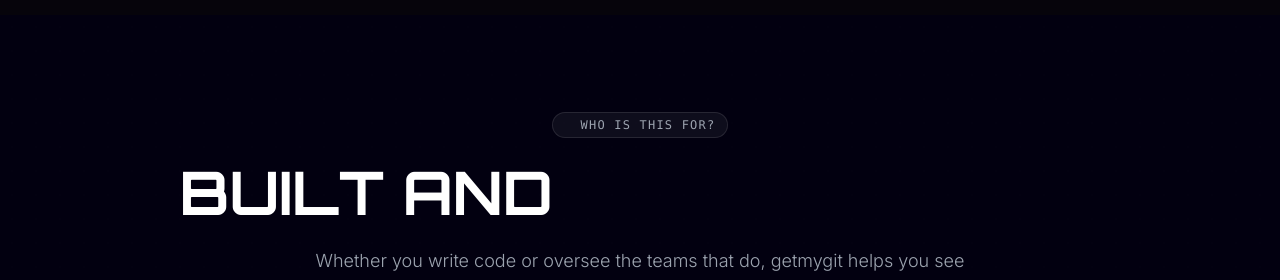
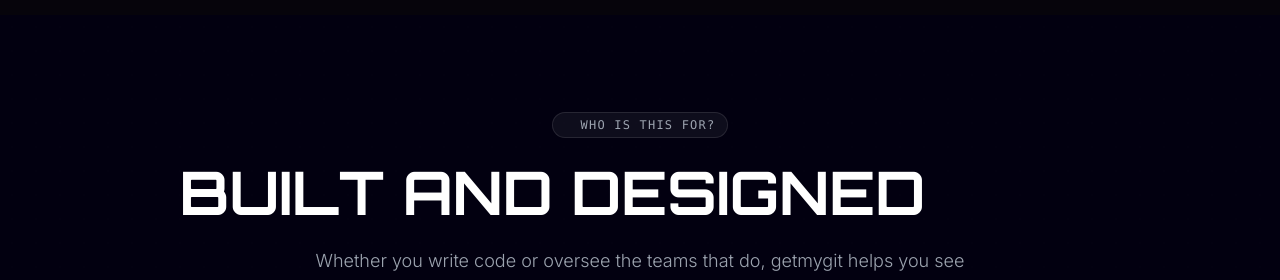
Before and after one commit to me7Ayushrana/getmygit, a Next.js app: page / in a window 1280 px wide. Shown: the part 4596-4876 px from the top of the page. Built offline with nearby package versions, Linux system fonts and the light colour scheme.

Commit message:
Fix text visibility and animation triggering in Target Audience section

```diff
--- a/src/components/landing/Sections.tsx
+++ b/src/components/landing/Sections.tsx
@@ -2,7 +2,7 @@
 
 import { useState } from 'react';
 import { motion, AnimatePresence } from 'framer-motion';
-import { AlertTriangle, Lightbulb } from 'lucide-react';
+import { AlertTriangle, Lightbulb, ArrowUpRight, Code, Briefcase, Users } from 'lucide-react';
 
 export function StorySection() {
     const [isModalOpen, setIsModalOpen] = useState(false);
@@ -225,9 +225,6 @@ export function Limitations() {
     );
 }
 
-import { ArrowUpRight } from 'lucide-react';
-import { Code, Briefcase, Users } from 'lucide-react';
-
 export function TargetAudienceSection() {
     return (
         <section className="py-24 relative overflow-hidden">
@@ -241,12 +238,24 @@ export function TargetAudienceSection() {
                         <span className="w-2 h-2 rounded-full bg-neon-green/50 animate-pulse" />
                         Who is this for?
                     </div>
-                    <h2 className="text-4xl md:text-6xl font-display font-bold text-white mb-6">
-                        BUILT AND <span className="text-transparent bg-clip-text bg-gradient-to-r from-neon-blue to-purple-500">DESIGNED FOR:</span>
-                    </h2>
-                    <p className="text-gray-400 max-w-2xl mx-auto text-lg font-light leading-relaxed">
+                    <motion.h2
+                        initial={{ opacity: 0, y: 20 }}
+                        whileInView={{ opacity: 1, y: 0 }}
+                        viewport={{ once: true }}
+                        transition={{ duration: 0.8 }}
+                        className="text-4xl md:text-6xl font-display font-bold text-white mb-6"
+                    >
+                        BUILT AND DESIGNED <span className="text-transparent bg-clip-text bg-gradient-to-r from-neon-blue to-purple-500">FOR:</span>
+                    </motion.h2>
+                    <motion.p
+                        initial={{ opacity: 0, y: 20 }}
+                        whileInView={{ opacity: 1, y: 0 }}
+                        viewport={{ once: true }}
+                        transition={{ duration: 0.8, delay: 0.2 }}
+                        className="text-gray-400 max-w-2xl mx-auto text-lg font-light leading-relaxed"
+                    >
                         Whether you write code or oversee the teams that do, getmygit helps you see the structure and flow.
-                    </p>
+                    </motion.p>
                 </div>
 
                 <motion.div
```
